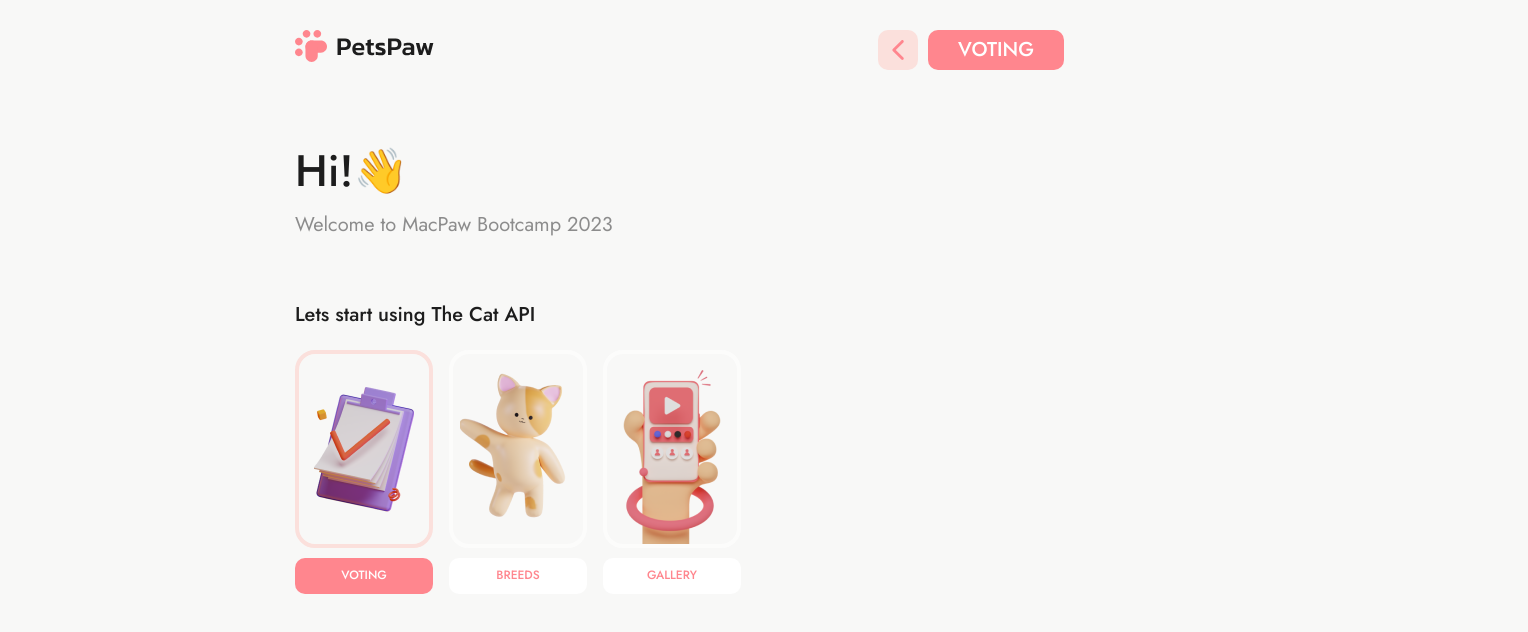
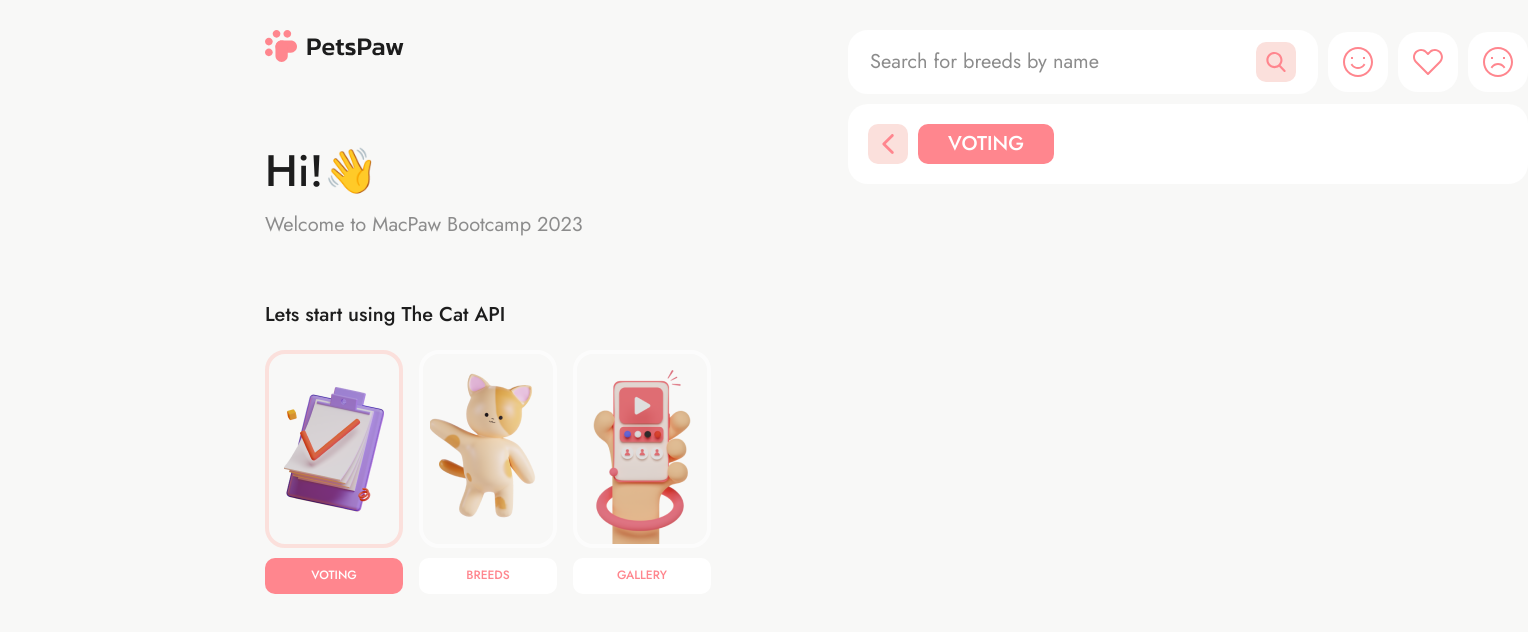
Before and after one commit to ThisNarciss/petspaw, a Next.js app: page /voting in a window 1280 px wide. Shown: the top 632 px of the page, 1528 px wide, since content can reach past the window. Built offline with nearby package versions, Linux system fonts and the light colour scheme.

Commit message:
feat: create form component and write logic

```diff
--- a/package.json
+++ b/package.json
@@ -20,6 +20,7 @@
     "postcss": "8.4.28",
     "react": "18.2.0",
     "react-dom": "18.2.0",
+    "react-hook-form": "^7.45.4",
     "tailwindcss": "3.3.3",
     "typescript": "5.1.6"
   }
--- a/src/components/form/SearchForm.tsx
+++ b/src/components/form/SearchForm.tsx
@@ -0,0 +1,64 @@
+import { Search } from "@/svg/Search";
+import { useForm, SubmitHandler } from "react-hook-form";
+import { useState } from "react";
+
+type Inputs = {
+  search: string;
+};
+
+export const SearchForm = () => {
+  const [isFocused, setIsFocused] = useState(false);
+
+  const {
+    register,
+    handleSubmit,
+    watch,
+    formState: { errors },
+  } = useForm<Inputs>();
+
+  const onSubmit: SubmitHandler<Inputs> = (data) => console.log(data);
+  const { onChange, onBlur, name, ref } = register("search", {
+    required: true,
+  });
+
+  const handleFocus = () => {
+    setIsFocused(true);
+  };
+  const handleBlur = () => {
+    setIsFocused(false);
+  };
+
+  console.log(watch("search"));
+
+  return (
+    <form
+      className={`flex items-center justify-between gap-[10px] rounded-[20px] w-[470px] py-[10px] px-[20px] bg-[#ffffff] border-[2px] border-solid hover:border-[#FBE0DC] hover:border-[2px] hover:border-solid ${
+        isFocused ? "border-[#FF868E]" : "border-[#FFFFFF]"
+      }`}
+      onSubmit={handleSubmit(onSubmit)}
+    >
+      <div className="relative w-full">
+        <input
+          onFocus={handleFocus}
+          onChange={onChange} // assign onChange event
+          onBlur={handleBlur}
+          className="placeholder:text-[#8C8C8C] w-full outline-none"
+          placeholder="Search for breeds by name"
+          defaultValue={watch("search")}
+          name={name}
+          ref={ref}
+          //   {...register("search", { required: true })}
+        />
+        {errors.search && (
+          <span className="absolute bottom-[-15px] left-0 text-[12px] text-red-600">
+            This field is required
+          </span>
+        )}
+      </div>
+
+      <button className="p-[10px] bg-[#FBE0DC] rounded-[10px]">
+        <Search />
+      </button>
+    </form>
+  );
+};
--- a/src/components/layout/SharedLayout.tsx
+++ b/src/components/layout/SharedLayout.tsx
@@ -21,7 +21,7 @@ export const SharedLayout: FC<IProps> = ({ children }) => {
         className={`lg:container md:container sm:container px-[30px] mx-auto ${jost.className}`}
       >
         <main className="flex relative  items-start py-[30px] ">
-          <section className="sticky top-[30px] px-[137px] h-[auto]">
+          <section className="sticky top-[30px] pl-[107px] pr-[137px] h-[auto]">
             <div className="mb-[80px]">
               <Logo />
             </div>
--- a/src/components/screens/voting/Voting.tsx
+++ b/src/components/screens/voting/Voting.tsx
@@ -1,9 +1,37 @@
+import { SearchForm } from "@/components/form/SearchForm";
 import { BackBtn } from "@/components/ui/BackBtn";
+import { Dislike } from "@/svg/Dislike";
+import { Favorite } from "@/svg/Favorite";
+import { Like } from "@/svg/Like";
+import Link from "next/link";
 
 export const Voting = () => {
   return (
-    <section>
-      <BackBtn />
+    <section className="flex flex-col gap-[10px]">
+      <div className="flex items-center justify-between gap-[10px]">
+        <SearchForm />
+        <Link
+          className="p-[15px] rounded-[20px] bg-[#FFFFFF] hover:bg-[#FBE0DC]"
+          href="/likes"
+        >
+          <Like />
+        </Link>
+        <Link
+          className="p-[15px] rounded-[20px] bg-[#FFFFFF] hover:bg-[#FBE0DC]"
+          href="/favorites"
+        >
+          <Favorite />
+        </Link>
+        <Link
+          className="p-[15px] rounded-[20px] bg-[#FFFFFF] hover:bg-[#FBE0DC]"
+          href="/dislikes"
+        >
+          <Dislike />
+        </Link>
+      </div>
+      <div className="p-[20px] bg-[#FFFFFF] rounded-[20px]">
+        <BackBtn />
+      </div>
     </section>
   );
 };
--- a/src/styles/globals.css
+++ b/src/styles/globals.css
@@ -22,4 +22,5 @@ body {
   background-color: var(--background-color);
   font-size: 20px;
   font-weight: 400;
+  line-height: 1.5;
 }
--- /dev/null
+++ b/src/svg/Dislike.tsx
@@ -0,0 +1,29 @@
+import { FC } from "react";
+
+interface IProps {
+  width?: string;
+  height?: string;
+  color?: string;
+}
+
+export const Dislike: FC<IProps> = ({
+  width = 30,
+  height = 30,
+  color = "#ff868e",
+}) => {
+  return (
+    <svg
+      version="1.1"
+      xmlns="http://www.w3.org/2000/svg"
+      width={width}
+      height={height}
+      viewBox="0 0 32 32"
+    >
+      <title>disslike</title>
+      <path
+        fill={color}
+        d="M0 16c0-8.837 7.163-16 16-16s16 7.163 16 16c0 8.837-7.163 16-16 16s-16-7.163-16-16zM16 2.133c-7.658 0-13.867 6.208-13.867 13.867s6.208 13.867 13.867 13.867c7.658 0 13.867-6.208 13.867-13.867s-6.208-13.867-13.867-13.867zM10.667 12.8h-2.133v-2.133h2.133v2.133zM23.467 12.8h-2.133v-2.133h2.133v2.133zM8.107 21.547l0.64-0.853c3.627-4.836 10.88-4.836 14.507 0l0.64 0.853-1.707 1.28-0.64-0.853c-2.773-3.698-8.32-3.698-11.093 0l-0.64 0.853-1.707-1.28z"
+      ></path>
+    </svg>
+  );
+};
--- /dev/null
+++ b/src/svg/Favorite.tsx
@@ -0,0 +1,29 @@
+import { FC } from "react";
+
+interface IProps {
+  width?: string;
+  height?: string;
+  color?: string;
+}
+
+export const Favorite: FC<IProps> = ({
+  width = 30,
+  height = 30,
+  color = "#ff868e",
+}) => {
+  return (
+    <svg
+      version="1.1"
+      xmlns="http://www.w3.org/2000/svg"
+      width={width}
+      height={height}
+      viewBox="0 0 37 32"
+    >
+      <title>heart-without-bgc</title>
+      <path
+        fill={color}
+        d="M9.934 2.462c-4.127 0-7.472 3.345-7.472 7.472 0 1.982 0.787 3.882 2.189 5.284l13.811 13.811 13.811-13.811c1.401-1.401 2.189-3.302 2.189-5.284 0-4.127-3.345-7.472-7.472-7.472-1.982 0-3.882 0.787-5.284 2.189l-2.374 2.374c-0.481 0.481-1.26 0.481-1.741 0l-2.374-2.374c-1.401-1.401-3.302-2.189-5.284-2.189zM0 9.934c0-5.486 4.447-9.934 9.934-9.934 2.634 0 5.161 1.047 7.024 2.909l1.504 1.504 1.504-1.504c1.863-1.863 4.39-2.909 7.024-2.909 5.486 0 9.934 4.447 9.934 9.934 0 2.634-1.047 5.161-2.91 7.024l-14.682 14.682c-0.481 0.481-1.26 0.481-1.741 0l-14.682-14.682c-1.863-1.863-2.909-4.39-2.909-7.024z"
+      ></path>
+    </svg>
+  );
+};
--- /dev/null
+++ b/src/svg/Like.tsx
@@ -0,0 +1,29 @@
+import { FC } from "react";
+
+interface IProps {
+  width?: string;
+  height?: string;
+  color?: string;
+}
+
+export const Like: FC<IProps> = ({
+  width = 30,
+  height = 30,
+  color = "#ff868e",
+}) => {
+  return (
+    <svg
+      version="1.1"
+      xmlns="http://www.w3.org/2000/svg"
+      width={width}
+      height={height}
+      viewBox="0 0 32 32"
+    >
+      <title>like</title>
+      <path
+        fill={color}
+        d="M0 16c0-8.837 7.163-16 16-16s16 7.163 16 16c0 8.837-7.163 16-16 16s-16-7.163-16-16zM16 2.133c-7.658 0-13.867 6.208-13.867 13.867s6.208 13.867 13.867 13.867c7.658 0 13.867-6.208 13.867-13.867s-6.208-13.867-13.867-13.867zM10.667 12.8h-2.133v-2.133h2.133v2.133zM23.467 12.8h-2.133v-2.133h2.133v2.133zM9.813 17.707l0.64 0.853c2.773 3.698 8.32 3.698 11.093 0l0.64-0.853 1.707 1.28-0.64 0.853c-3.627 4.836-10.88 4.836-14.507 0l-0.64-0.853 1.707-1.28z"
+      ></path>
+    </svg>
+  );
+};
--- /dev/null
+++ b/src/svg/Search.tsx
@@ -0,0 +1,29 @@
+import { FC } from "react";
+
+interface IProps {
+  width?: string;
+  height?: string;
+  color?: string;
+}
+
+export const Search: FC<IProps> = ({
+  width = 20,
+  height = 20,
+  color = "#ff868e",
+}) => {
+  return (
+    <svg
+      version="1.1"
+      xmlns="http://www.w3.org/2000/svg"
+      width={width}
+      height={height}
+      viewBox="0 0 32 32"
+    >
+      <title>search</title>
+      <path
+        fill={color}
+        d="M30.978 29.147l-7.616-7.921c1.958-2.328 3.031-5.257 3.031-8.306 0-7.124-5.796-12.92-12.92-12.92s-12.92 5.796-12.92 12.92c0 7.124 5.796 12.92 12.92 12.92 2.674 0 5.223-0.807 7.402-2.338l7.674 7.981c0.321 0.333 0.752 0.517 1.214 0.517 0.438 0 0.853-0.167 1.168-0.47 0.67-0.644 0.691-1.713 0.047-2.383zM13.473 3.37c5.266 0 9.55 4.284 9.55 9.55s-4.284 9.55-9.55 9.55-9.55-4.284-9.55-9.55c0-5.266 4.284-9.55 9.55-9.55z"
+      ></path>
+    </svg>
+  );
+};
```
Also changed, not shown: 1 other file (tests, documents, lock files or other folders).
